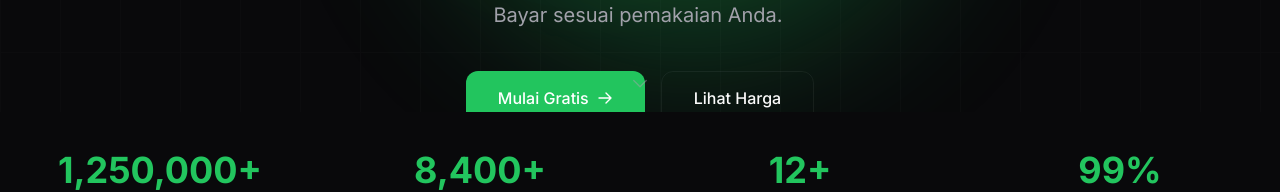
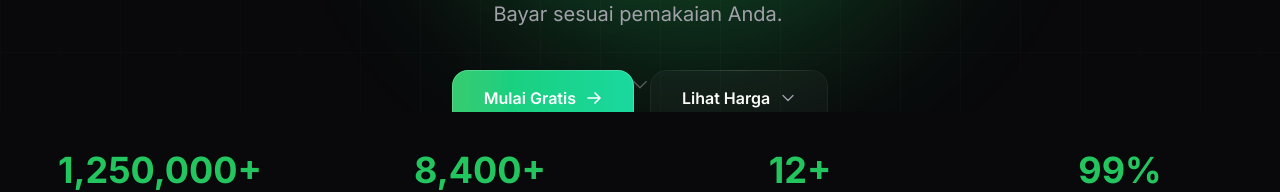
Before and after one commit to mugiwiguna/nana-ai, a Next.js app: page / in a window 1280 px wide. Shown: the part 608-800 px from the top of the page. Built offline with nearby package versions, Linux system fonts and the light colour scheme; no server answers.

Commit message:
feat: liquid glass CTA buttons with shimmer animation

```diff
--- a/src/app/globals.css
+++ b/src/app/globals.css
@@ -149,3 +149,13 @@ section {
   background: linear-gradient(to bottom, var(--gradient-start), var(--gradient-end));
   margin: 0 auto;
 }
+
+/* Shimmer animation for liquid glass buttons */
+@keyframes shimmer {
+  0% { background-position: 0% 50%; }
+  50% { background-position: 100% 50%; }
+  100% { background-position: 0% 50%; }
+}
+.animate-shimmer {
+  animation: shimmer 3s ease-in-out infinite;
+}
--- a/src/app/page.tsx
+++ b/src/app/page.tsx
@@ -375,20 +375,40 @@ export default function HomePage() {
             transition={{ duration: 0.8, delay: 0.3, ease: [0.16, 1, 0.3, 1] }}
             className="flex flex-col sm:flex-row gap-4 justify-center"
           >
+            {/* Primary — liquid glass + gradient */}
             <Link
               href="/register"
-              className="group relative inline-flex items-center gap-2 bg-gradient-to-r from-[var(--gradient-start)] to-[var(--gradient-end)] text-white font-medium px-8 py-3.5 rounded-xl transition-all duration-300 hover:shadow-lg hover:shadow-[var(--gradient-start)]/25 hover:scale-[1.02] active:scale-[0.98]"
+              className="group relative overflow-hidden inline-flex items-center gap-2.5 text-white font-semibold px-8 py-4 rounded-2xl transition-all duration-500 hover:scale-[1.03] active:scale-[0.98]"
             >
-              Mulai Gratis
-              <svg className="w-4 h-4 group-hover:translate-x-1 transition-transform" fill="none" viewBox="0 0 24 24" stroke="currentColor" strokeWidth={2}>
+              {/* Animated gradient bg */}
+              <span className="absolute inset-0 bg-gradient-to-r from-[var(--gradient-start)] via-emerald-400 to-[var(--gradient-start)] bg-[length:200%_100%] animate-shimmer" />
+              {/* Glass overlay */}
+              <span className="absolute inset-0 bg-white/10 backdrop-blur-[2px]" />
+              {/* Inner glow ring */}
+              <span className="absolute inset-0 rounded-2xl ring-1 ring-inset ring-white/20" />
+              {/* Bottom highlight */}
+              <span className="absolute bottom-0 left-4 right-4 h-px bg-gradient-to-r from-transparent via-white/40 to-transparent" />
+              <span className="relative z-10">Mulai Gratis</span>
+              <svg className="relative z-10 w-4 h-4 group-hover:translate-x-1 transition-transform duration-300" fill="none" viewBox="0 0 24 24" stroke="currentColor" strokeWidth={2.5}>
                 <path strokeLinecap="round" strokeLinejoin="round" d="M13.5 4.5L21 12m0 0l-7.5 7.5M21 12H3" />
               </svg>
             </Link>
+
+            {/* Secondary — glass ghost */}
             <Link
               href="/#pricing"
-              className="inline-flex items-center gap-2 border border-[var(--border-color)] hover:border-[var(--gradient-start)]/40 text-[var(--text-primary)] font-medium px-8 py-3.5 rounded-xl transition-all duration-300 hover:bg-[var(--gradient-start)]/5 active:scale-[0.98]"
+              className="group relative overflow-hidden inline-flex items-center gap-2.5 text-[var(--text-primary)] font-semibold px-8 py-4 rounded-2xl transition-all duration-500 hover:scale-[1.03] active:scale-[0.98]"
             >
-              Lihat Harga
+              {/* Glass bg */}
+              <span className="absolute inset-0 bg-[var(--glass-bg)] backdrop-blur-xl" />
+              {/* Border */}
+              <span className="absolute inset-0 rounded-2xl ring-1 ring-inset ring-[var(--border-color)] group-hover:ring-[var(--gradient-start)]/30 transition-all duration-500" />
+              {/* Top highlight */}
+              <span className="absolute top-0 left-4 right-4 h-px bg-gradient-to-r from-transparent via-white/10 to-transparent" />
+              <span className="relative z-10">Lihat Harga</span>
+              <svg className="relative z-10 w-4 h-4 text-[var(--text-secondary)] group-hover:text-[var(--gradient-start)] group-hover:translate-x-0.5 transition-all duration-300" fill="none" viewBox="0 0 24 24" stroke="currentColor" strokeWidth={2}>
+                <path strokeLinecap="round" strokeLinejoin="round" d="M19.5 8.25l-7.5 7.5-7.5-7.5" />
+              </svg>
             </Link>
           </motion.div>
 
@@ -586,17 +606,26 @@ export default function HomePage() {
                 Bergabung dengan ribuan developer yang sudah menggunakan nanaAI. Dapat $1 kredit gratis saat daftar.
               </p>
               <div className="flex flex-col sm:flex-row gap-4 justify-center">
+                {/* Primary liquid glass */}
                 <Link
                   href="/register"
-                  className="bg-gradient-to-r from-[var(--gradient-start)] to-[var(--gradient-end)] text-white font-medium px-8 py-3.5 rounded-xl transition-all duration-300 hover:shadow-lg hover:shadow-[var(--gradient-start)]/25 hover:scale-[1.02] active:scale-[0.98]"
+                  className="group relative overflow-hidden inline-flex items-center gap-2.5 text-white font-semibold px-8 py-4 rounded-2xl transition-all duration-500 hover:scale-[1.03] active:scale-[0.98]"
                 >
-                  Mulai Gratis
+                  <span className="absolute inset-0 bg-gradient-to-r from-[var(--gradient-start)] via-emerald-400 to-[var(--gradient-start)] bg-[length:200%_100%] animate-shimmer" />
+                  <span className="absolute inset-0 bg-white/10 backdrop-blur-[2px]" />
+                  <span className="absolute inset-0 rounded-2xl ring-1 ring-inset ring-white/20" />
+                  <span className="absolute bottom-0 left-4 right-4 h-px bg-gradient-to-r from-transparent via-white/40 to-transparent" />
+                  <span className="relative z-10">Mulai Gratis</span>
                 </Link>
+                {/* Secondary glass ghost */}
                 <Link
                   href="/login"
-                  className="border border-[var(--border-color)] hover:border-[var(--gradient-start)]/40 text-[var(--text-primary)] font-medium px-8 py-3.5 rounded-xl transition-all duration-300 hover:bg-[var(--gradient-start)]/5"
+                  className="group relative overflow-hidden inline-flex items-center gap-2.5 text-[var(--text-primary)] font-semibold px-8 py-4 rounded-2xl transition-all duration-500 hover:scale-[1.03] active:scale-[0.98]"
                 >
-                  Masuk
+                  <span className="absolute inset-0 bg-[var(--glass-bg)] backdrop-blur-xl" />
+                  <span className="absolute inset-0 rounded-2xl ring-1 ring-inset ring-[var(--border-color)] group-hover:ring-[var(--gradient-start)]/30 transition-all duration-500" />
+                  <span className="absolute top-0 left-4 right-4 h-px bg-gradient-to-r from-transparent via-white/10 to-transparent" />
+                  <span className="relative z-10">Masuk</span>
                 </Link>
               </div>
             </div>
```
Also changed, not shown: 1 other file (tests, documents, lock files or other folders).
